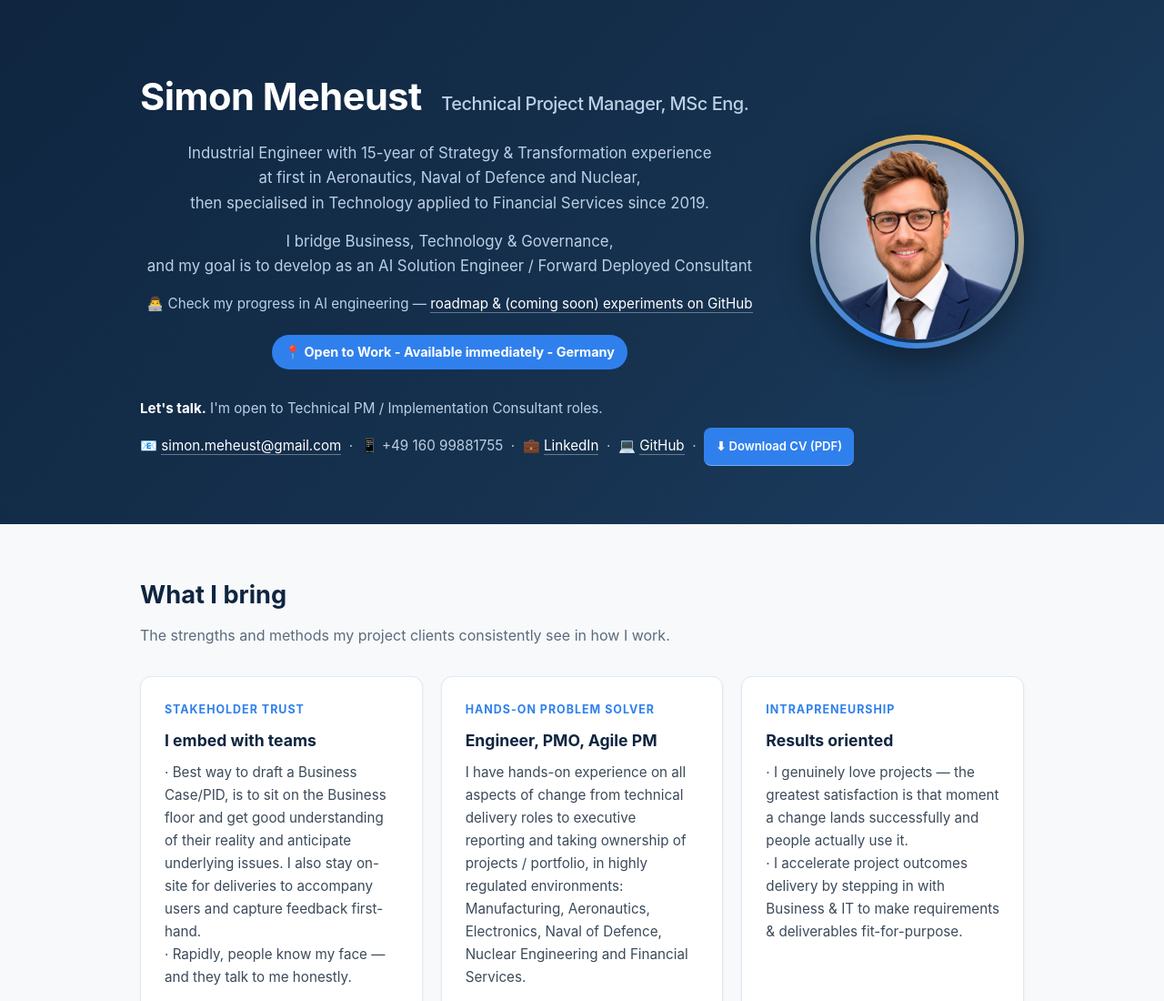
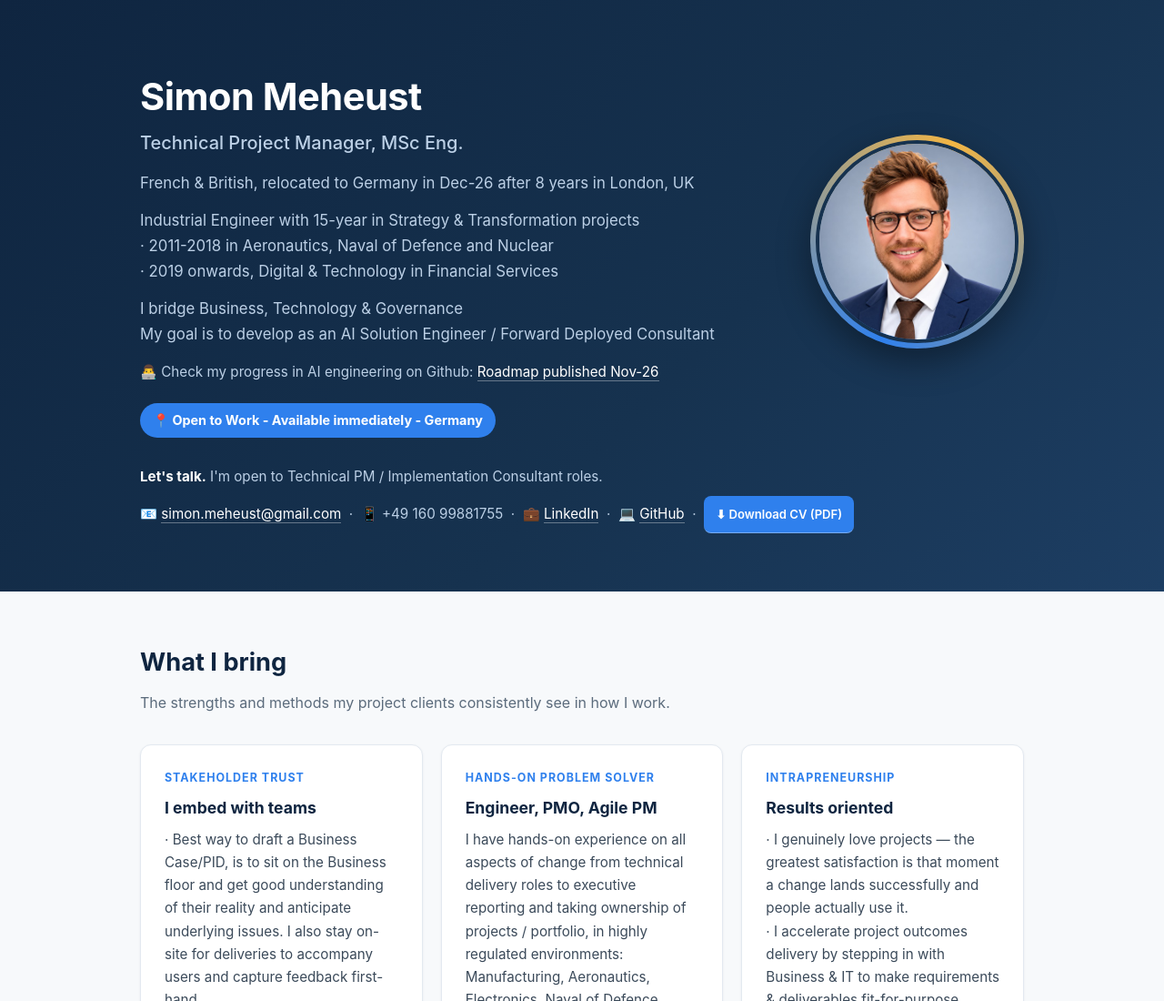
Before and after one commit to Simon-PMstack/about-me, a plain HTML site: page index.html in a window 1280 px wide. Shown: the top 1100 px of the page at 91% size. Drawn offline with Linux system fonts and the light colour scheme.

Commit message:
final index page corrections.

```diff
--- a/index.html
+++ b/index.html
@@ -17,12 +17,12 @@
   /* HERO */
   header { background: linear-gradient(135deg, var(--navy) 0%, var(--navy2) 60%, #1d3e63 100%); color: #fff; padding: 72px 0 64px; }
   .hero h1 { font-size: 2.6rem; letter-spacing: -0.5px; }
-  .hero .role { font-size: 1.25rem; color: #bcd0e6; font-weight: 500; margin-left: 12px; }
-  .hero .tagline { font-size: 1.05rem; color: #bcd0e6; margin-top: 14px; max-width: 1020px; text-align: center; }
-  .hero .learn { margin-top: 14px; font-size: .95rem; color: #bcd0e6; text-align: center; }
+  .hero .role { font-size: 1.25rem; color: #bcd0e6; font-weight: 500 }
+  .hero .tagline { font-size: 1.05rem; color: #bcd0e6; margin-top: 14px; max-width: 1020px; text-align: left; }
+  .hero .learn { margin-top: 14px; font-size: .95rem; color: #bcd0e6; text-align: left; }
   .hero .learn a { color: #fff; text-decoration: none; border-bottom: 1px solid rgba(255,255,255,.35); }
   .hero .learn a:hover { border-bottom-color: #fff; }
-  .hero .status { display: block; width: fit-content; margin: 22px auto 0; background: var(--accent); color: #fff; padding: 7px 14px; border-radius: 999px; font-size: .9rem; }
+  .hero .status { display: block; width: fit-content; margin: 22px 0 0; background: var(--accent); color: #fff; padding: 7px 14px; border-radius: 999px; font-size: .9rem; }
   .hero .contact { margin-top: 28px; font-size: .95rem; color: #bcd0e6; line-height: 2; }
   .hero .contact a { color: #fff; text-decoration: none; border-bottom: 1px solid rgba(255,255,255,.35); }
   .hero .contact a:hover { border-bottom-color: #fff; }
@@ -100,10 +100,12 @@
   <div class="wrap">
     <div class="hero-top">
       <div class="hero-copy">
-        <h1>Simon Meheust <span class="role">Technical Project Manager, MSc Eng.</span></h1>
-        <p class="tagline">Industrial Engineer with 15-year of Strategy & Transformation experience<br>at first in Aeronautics, Naval of Defence and Nuclear,<br>then specialised in Technology applied to Financial Services since 2019.</p>
-        <p class="tagline">I bridge Business, Technology &amp; Governance,<br>and my goal is to develop as an AI Solution Engineer / Forward Deployed Consultant</p>
-        <p class="learn">👨‍💻 Check my progress in AI engineering — <a href="https://github.com/Simon-PMstack/about-me/blob/main/learning/ROADMAP.md" target="_blank" rel="noopener noreferrer">roadmap &amp; (coming soon) experiments on GitHub</a></p>
+        <h1>Simon Meheust</h1>
+        <h2 class="role">Technical Project Manager, MSc Eng.</h2>
+        <p class="tagline">French & British, relocated to Germany in Dec-26 after 8 years in London, UK</p>
+        <p class="tagline">Industrial Engineer with 15-year in Strategy & Transformation projects<br>· 2011-2018 in Aeronautics, Naval of Defence and Nuclear<br>· 2019 onwards, Digital & Technology in Financial Services</p>
+        <p class="tagline">I bridge Business, Technology &amp; Governance<br>My goal is to develop as an AI Solution Engineer / Forward Deployed Consultant</p>
+        <p class="learn">👨‍💻 Check my progress in AI engineering on Github: <a href="https://github.com/Simon-PMstack/about-me/blob/main/learning/ROADMAP.md" target="_blank" rel="noopener noreferrer">Roadmap published Nov-26</a></p>
         <span class="status"><b>📍 Open to Work - Available immediately - Germany</b></span>
       </div>
       <div class="portrait">
```
Also changed, not shown: 1 other file.
